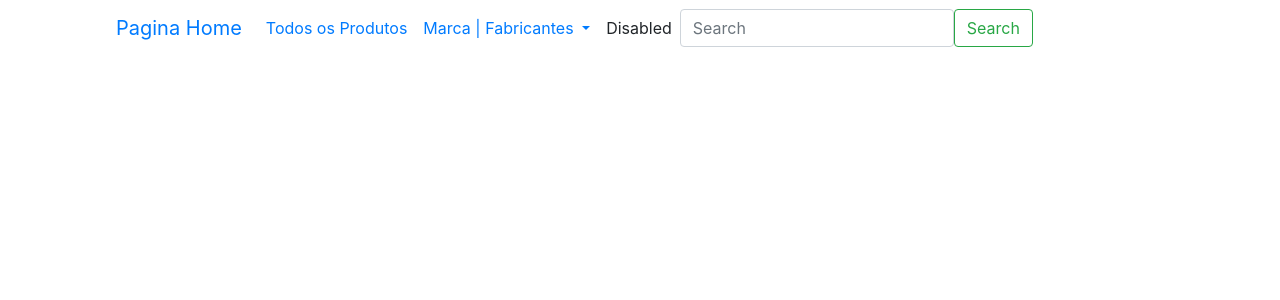
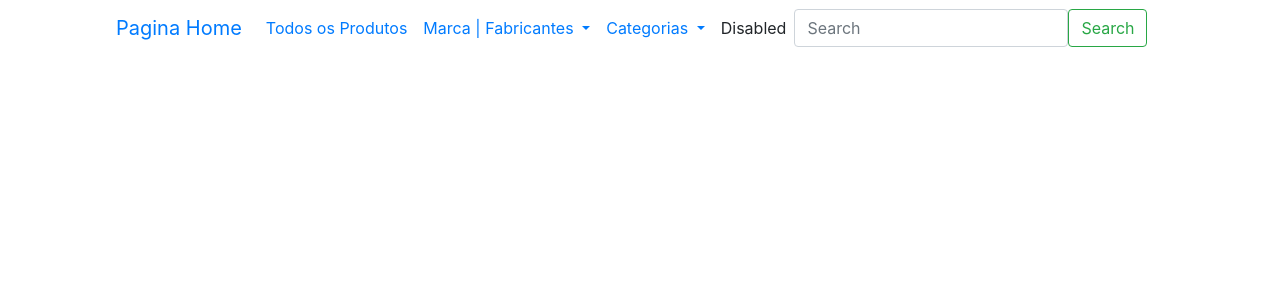
Before and after one commit to joaocorreia01/meu_ecommerce, a Flask app: page /marca/2 in a window 1280 px wide. Shown: the top 300 px of the page. Run offline with Flask 3, Linux system fonts and the light colour scheme; data comes from the database, SQL or seed files in the repository; both versions use the stored data as it was after the commit; some libraries are stand-ins or nearby versions.

Commit message:
criado a nav bar das marcas e produtos

```diff
--- a/loja/produtos/rotas.py
+++ b/loja/produtos/rotas.py
@@ -8,14 +8,24 @@
 @app.route('/')
 def home():
     produtos = Addproduto.query.filter(Addproduto.stock > 0).all()
-    marcas = Marca.query.all()
-    return render_template('produtos/index.html', produtos=produtos, marcas=marcas)
+    marcas = Marca.query.join(Addproduto, (Marca.id == Addproduto.marca_id)).all()
+    categorias = Categoria.query.join(Addproduto, (Categoria.id == Addproduto.categoria_id)).all()
+
+    return render_template('produtos/index.html', produtos=produtos, marcas=marcas, categorias=categorias)
 
 @app.route('/marca/<int:id>')
 def get_marca(id):
     marca = Addproduto.query.filter_by(marca_id=id)
-    return render_template('produtos/index.html', marca=marca)
+    marcas = Marca.query.join(Addproduto, (Marca.id == Addproduto.marca_id)).all()
+    categorias = Categoria.query.join(Addproduto, (Categoria.id == Addproduto.categoria_id)).all()
+    return render_template('produtos/index.html', marca=marca, marcas=marcas, categorias=categorias)
 
+@app.route('/categoria/<int:id>')
+def get_categoria(id):
+    get_cat_prod = Addproduto.query.filter_by(categoria_id=id)
+    marcas = Marca.query.join(Addproduto, (Marca.id == Addproduto.marca_id)).all()
+    categorias = Categoria.query.join(Addproduto, (Categoria.id == Addproduto.categoria_id)).all()
+    return render_template('produtos/index.html', get_cat_prod=get_cat_prod, marcas=marcas, categorias=categorias)
 
 @app.route('/addmarca', methods=['GET', 'POST'])
 def addmarca():
--- a/loja/templates/produtos/index.html
+++ b/loja/templates/produtos/index.html
@@ -15,6 +15,7 @@
           <li class="nav-item">
             <a class="nav-link" href="/">Todos os Produtos</a>
           </li>
+
           <li class="nav-item dropdown">
             <a class="nav-link dropdown-toggle" href="#" role="button" data-bs-toggle="dropdown" aria-expanded="false">
               Marca | Fabricantes
@@ -24,8 +25,20 @@
                     <a class="dropdown-item" href="{{url_for('get_marca', id=marca.id)}}">{{ marca.name }}</a>
                 {% endfor %}
             </div>
+          </li>
+
+          <li class="nav-item dropdown">
+            <a class="nav-link dropdown-toggle" href="#" role="button" data-bs-toggle="dropdown" aria-expanded="false">
+              Categorias
+            </a>
+            <div class="dropdown-menu" aria-labelledby="navbarDropdown">
+                {% for categoria in categorias %}
+                    <a class="dropdown-item" href="{{url_for('get_categoria', id=categoria.id)}}">{{ categoria.name }}</a>
+                {% endfor %}
+            </div>
 
           </li>
+
           <li class="nav-item">
             <a class="nav-link disabled" aria-disabled="true">Disabled</a>
           </li>
@@ -52,6 +65,27 @@
                         {% endif %}
                         <h4 class="text-center">{{ m.name }}</h4>
                         <p class="text-center">Preço R${{ m.price }}</p>
+                    </div>
+                    <div class="card-footer">
+                        <a href="#" class="float-left btn btn-sm btn-success">Detalhes Produto</a>
+                        <a href="#" class="float-right btn btn-sm btn-warning">Comprar</a>
+                    </div>
+                </div>
+            </div>
+        {% endfor %}
+
+        {% elif get_cat_prod %}
+
+        {% for get_cat in get_cat_prod %}
+            <div class="col-md-3">
+                <div class="card">
+                    <img src="{{url_for('static', filename='images/' + get_cat.image_1)}}" alt="{{ get_cat.name }}" class="card-img-top" height="180">
+                    <div class="card-body">
+                        {% if get_cat.discount > 0 %}
+                        <h5 style="text-shadow: 1px 2px 2px #000; color: red;" class="text-center">Desconto de {{ get_cat.discount }}%</h5>
+                        {% endif %}
+                        <h4 class="text-center">{{ get_cat.name }}</h4>
+                        <p class="text-center">Preço R${{ get_cat.price }}</p>
                     </div>
                     <div class="card-footer">
                         <a href="#" class="float-left btn btn-sm btn-success">Detalhes Produto</a>
```
Also changed, not shown: loja/meu_ecommerce.db, loja/static/images/38da8006802c4f0008e3.jpeg (added), loja/static/images/5d05cb451f1b0a86ac69.jpeg (added), loja/static/images/ab1ccca8eb7e450c9012.jpeg (added).
